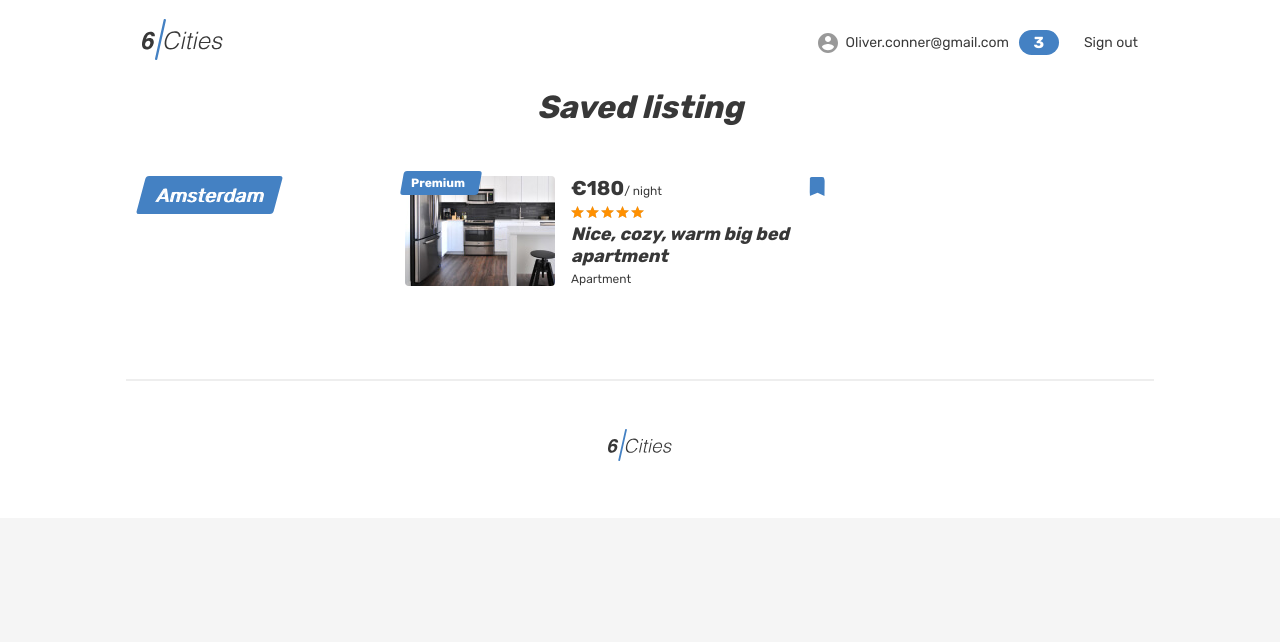
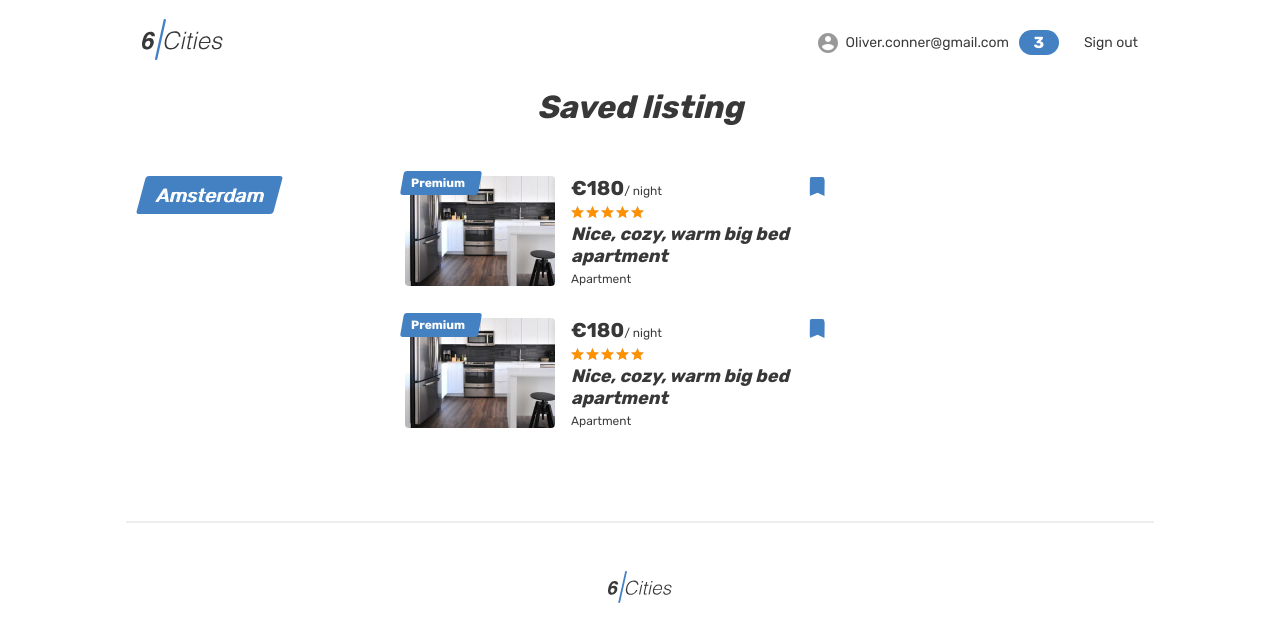
Before and after one commit to htmlacademy-react/2189499-six-cities-13, a React (Vite) app: page /favorites in a window 1280 px wide. Shown: the top 642 px of the page. Built offline with nearby package versions, Linux system fonts and the light colour scheme.

Commit message:
исправил ошибки линта

```diff
--- a/src/components/favorite-list.tsx
+++ b/src/components/favorite-list.tsx
@@ -16,8 +16,9 @@ return (
       </div>
     </div>
     <div className="favorites__places">
-      <FavoriteCardComponent />
-
+      {
+        offers.map(offer => (<FavoriteCardComponent key={offer.id} offer={offer}/>))
+      }
     </div>
   </li>
 
--- a/src/pages/favorite-page/favorite-page.tsx
+++ b/src/pages/favorite-page/favorite-page.tsx
@@ -1,11 +1,10 @@
 import LogoComponent from '../../components/logo.tsx';
 import LoginComponent from '../../components/login-component.tsx';
-import { OfferCard } from '../../types/offer.ts';
-import FavoriteCardComponent from '../../components/favorite-card.tsx';
+import { Offer } from '../../types/offer.ts';
 import FavoriteListComponent from '../../components/favorite-list.tsx';
 
 type FavoriteCardProps = {
-  offers: OfferCard[];
+  offers: Offer[];
 }
 
 function FavoritePage({offers}: FavoriteCardProps): JSX.Element {
@@ -26,7 +25,7 @@ function FavoritePage({offers}: FavoriteCardProps): JSX.Element {
           <section className="favorites">
             <h1 className="favorites__title">Saved listing</h1>
             <ul className="favorites__list">
-              <FavoriteListComponent />
+              <FavoriteListComponent offers={offers}/>
             </ul>
           </section>
         </div>
--- a/src/pages/home-page/home-page.tsx
+++ b/src/pages/home-page/home-page.tsx
@@ -3,11 +3,11 @@ import { Link } from 'react-router-dom';
 import { AppRoute } from '../../const.tsx';
 import LogoComponent from '../../components/logo.tsx';
 import LoginComponent from '../../components/login-component.tsx';
-import { Offer, OfferCard } from '../../types/offer.ts';
+import { Offer } from '../../types/offer.ts';
 
 type HomePageProps = {
   countPlaces: number;
-  offers: OfferCard[];
+  offers: Offer[];
 }
 
 function HomePage({ countPlaces, offers }: HomePageProps): JSX.Element {
```
